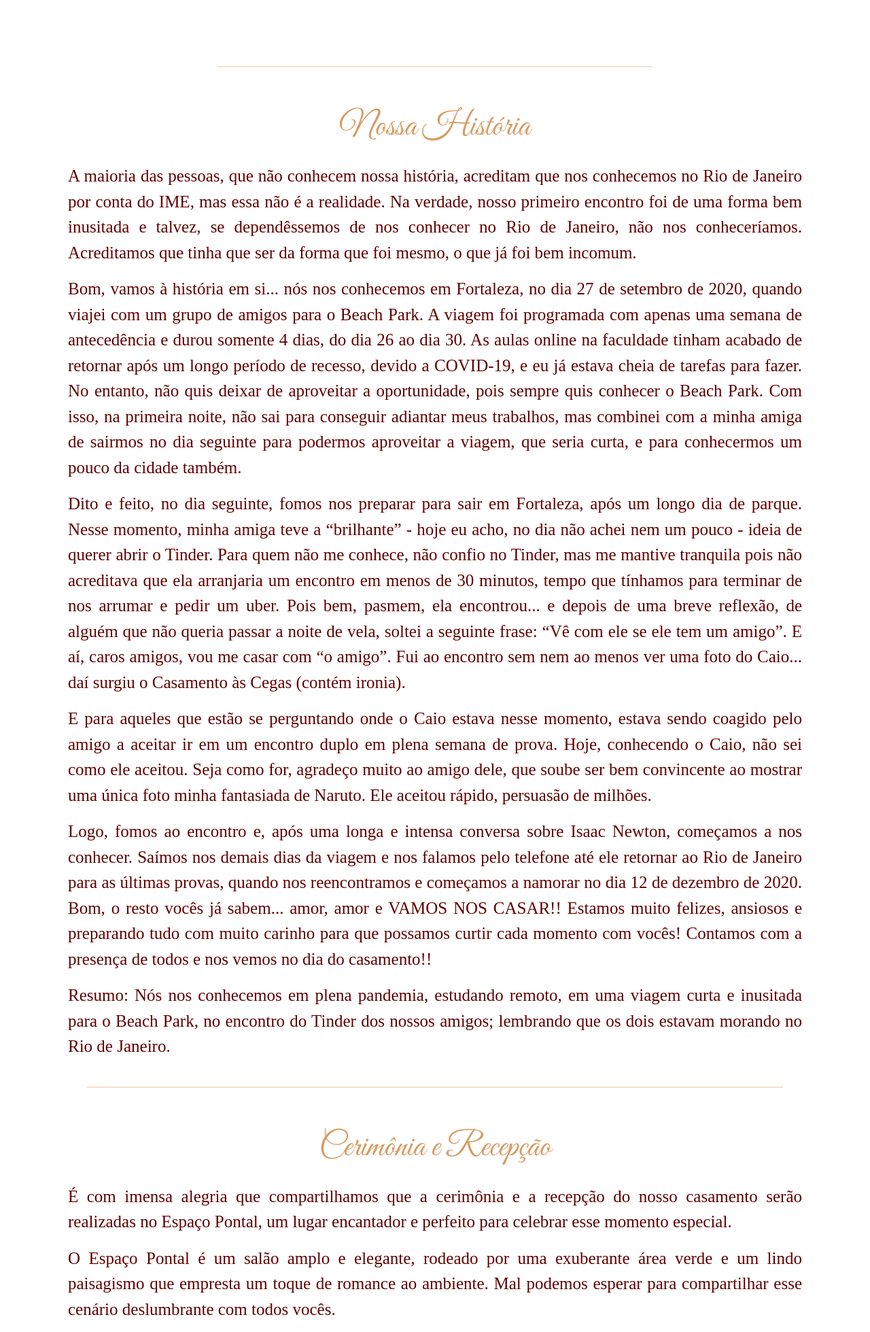
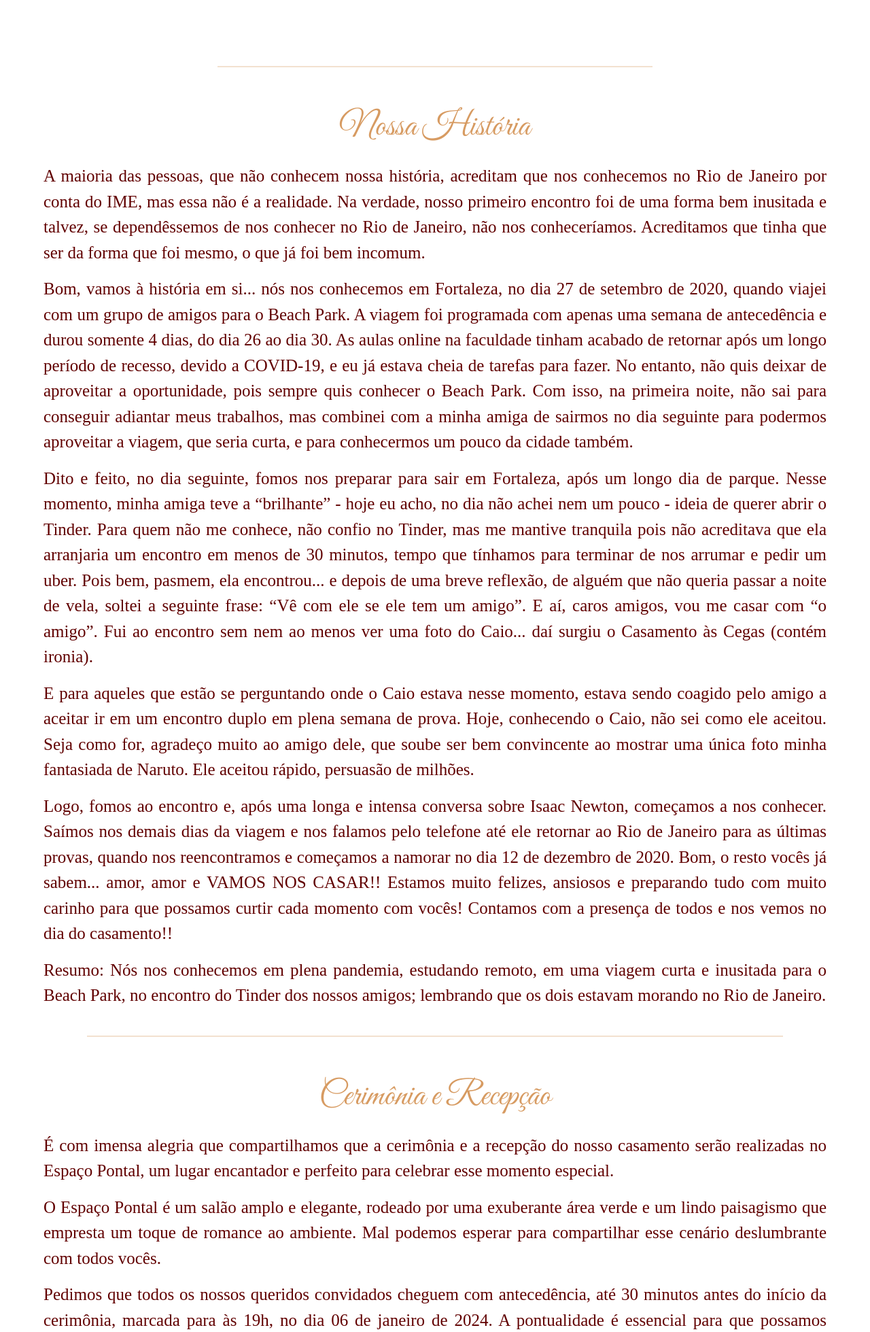
Before and after one commit to caiocbr/WeddingWebSite, a Flask app: page / in a window 1280 px wide. Shown: the part 1094-3053 px from the top of the page at 68% size. Run offline with Flask 3, Linux system fonts and the light colour scheme; some libraries are stand-ins or nearby versions; some web fonts are replaced.

Commit message:
adjust layout home page

```diff
--- a/templates/index.html
+++ b/templates/index.html
@@ -46,7 +46,7 @@
         <hr style="width: 50%; border-top: 2px solid #D79B62; opacity: 0.3;">
 
         <div class="section">
-            <div class="content" style="margin-left: 100px; margin-right: 100px;">
+            <div class="content" style="margin-left: 5%; margin-right: 5%;">
                 <p class="section-title-text">Nossa História</p>
                 <p class="section-text">A maioria das pessoas, que não conhecem nossa história, acreditam que nos conhecemos no Rio de Janeiro por conta do IME, mas essa não é a realidade. Na verdade, nosso primeiro encontro foi de uma forma bem inusitada e talvez, se dependêssemos de nos conhecer no Rio de Janeiro, não nos conheceríamos. Acreditamos que tinha que ser da forma que foi mesmo, o que já foi bem incomum.</p>
                 <p class="section-text">Bom, vamos à história em si... nós nos conhecemos em Fortaleza, no dia 27 de setembro de 2020, quando viajei com um grupo de amigos para o Beach Park. A viagem foi programada com apenas uma semana de antecedência e durou somente 4 dias, do dia 26 ao dia 30. As aulas online na faculdade tinham acabado de retornar após um longo período de recesso, devido a COVID-19, e eu já estava cheia de tarefas para fazer. No entanto, não quis deixar de aproveitar a oportunidade, pois sempre quis conhecer o Beach Park. Com isso, na primeira noite, não sai para conseguir adiantar meus trabalhos, mas combinei com a minha amiga de sairmos no dia seguinte para podermos aproveitar a viagem, que seria curta, e para conhecermos um pouco da cidade também.</p>
@@ -60,7 +60,7 @@
         <hr style="width: 80%; border-top: 2px solid #D79B62; opacity: 0.3;">
 
         <div class="section">
-            <div class="content" style="margin-left: 100px; margin-right: 100px;">
+            <div class="content" style="margin-left: 5%; margin-right: 5%;">
                 <p class="section-title-text">Cerimônia e Recepção</p>
                 <p class="section-text">É com imensa alegria que compartilhamos que a cerimônia e a recepção do nosso casamento serão realizadas no Espaço Pontal, um lugar encantador e perfeito para celebrar esse momento especial.</p>
                 <p class="section-text">O Espaço Pontal é um salão amplo e elegante, rodeado por uma exuberante área verde e um lindo paisagismo que empresta um toque de romance ao ambiente. Mal podemos esperar para compartilhar esse cenário deslumbrante com todos vocês.</p>
```
